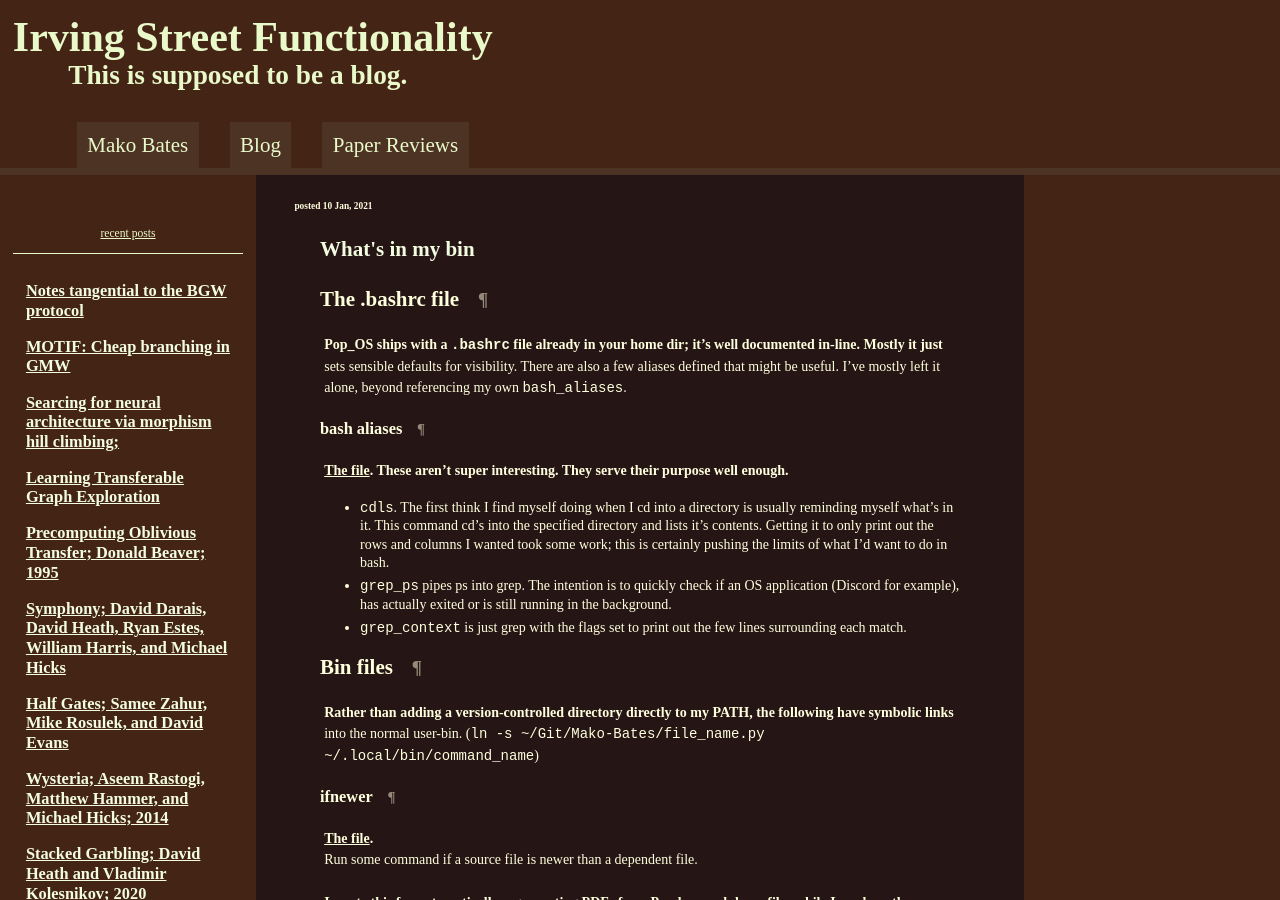
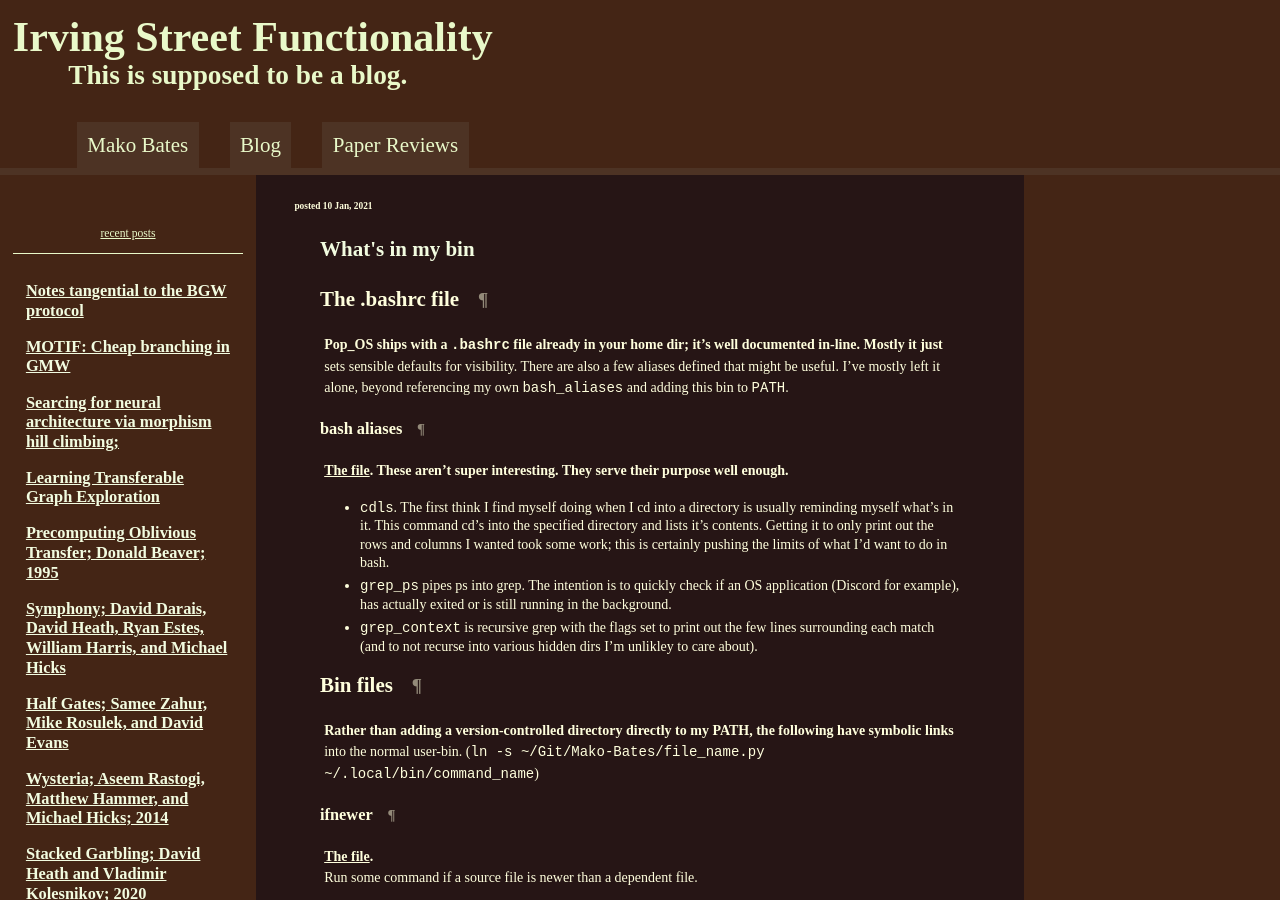
Before and after one commit to ShapeOfMatter/Mako-Bates, a Jekyll site: the page built from _posts/2021-01-10-whats-in-my-bin.md, in a window 1280 px wide and 900 px high. Built offline with Jekyll 4.4.1, drawn with Linux system fonts in a browser that asks for light colours.

Commit message:
fix grep_context

```diff
--- a/_posts/2021-01-10-whats-in-my-bin.md
+++ b/_posts/2021-01-10-whats-in-my-bin.md
@@ -6,7 +6,7 @@ description: Cataloging various minor things I've added to my OS.
 
 
 {% include section.html c="The .bashrc file" %}
-Pop_OS ships with a `.bashrc` file already in your home dir; it's well documented in-line. Mostly it just sets sensible defaults for visibility. There are also a few aliases defined that might be useful. I've mostly left it alone, beyond referencing my own `bash_aliases`.
+Pop_OS ships with a `.bashrc` file already in your home dir; it's well documented in-line. Mostly it just sets sensible defaults for visibility. There are also a few aliases defined that might be useful. I've mostly left it alone, beyond referencing my own `bash_aliases` and adding this bin to `PATH`.
 
 {% include section.html c="bash aliases" l=3 %}
 [The file]({{ "code/bin/aliases.bash" | absolute_url }}).
@@ -14,7 +14,7 @@ These aren't super interesting. They serve their purpose well enough.
 
 - `cdls`. The first think I find myself doing when I cd into a directory is usually reminding myself what's in it. This command cd's into the specified directory and lists it's contents. Getting it to only print out the rows and columns I wanted took some work; this is certainly pushing the limits of what I'd want to do in bash.
 - `grep_ps` pipes ps into grep. The intention is to quickly check if an OS application (Discord for example), has actually exited or is still running in the background.
-- `grep_context` is just grep with the flags set to print out the few lines surrounding each match.
+- `grep_context` is recursive grep with the flags set to print out the few lines surrounding each match (and to not recurse into various hidden dirs I'm unlikley to care about).
 
 {% include section.html c="Bin files" %}
 Rather than adding a version-controlled directory directly to my PATH, the following have symbolic links into the normal user-bin.
```
Also changed, not shown: 1 other file.
